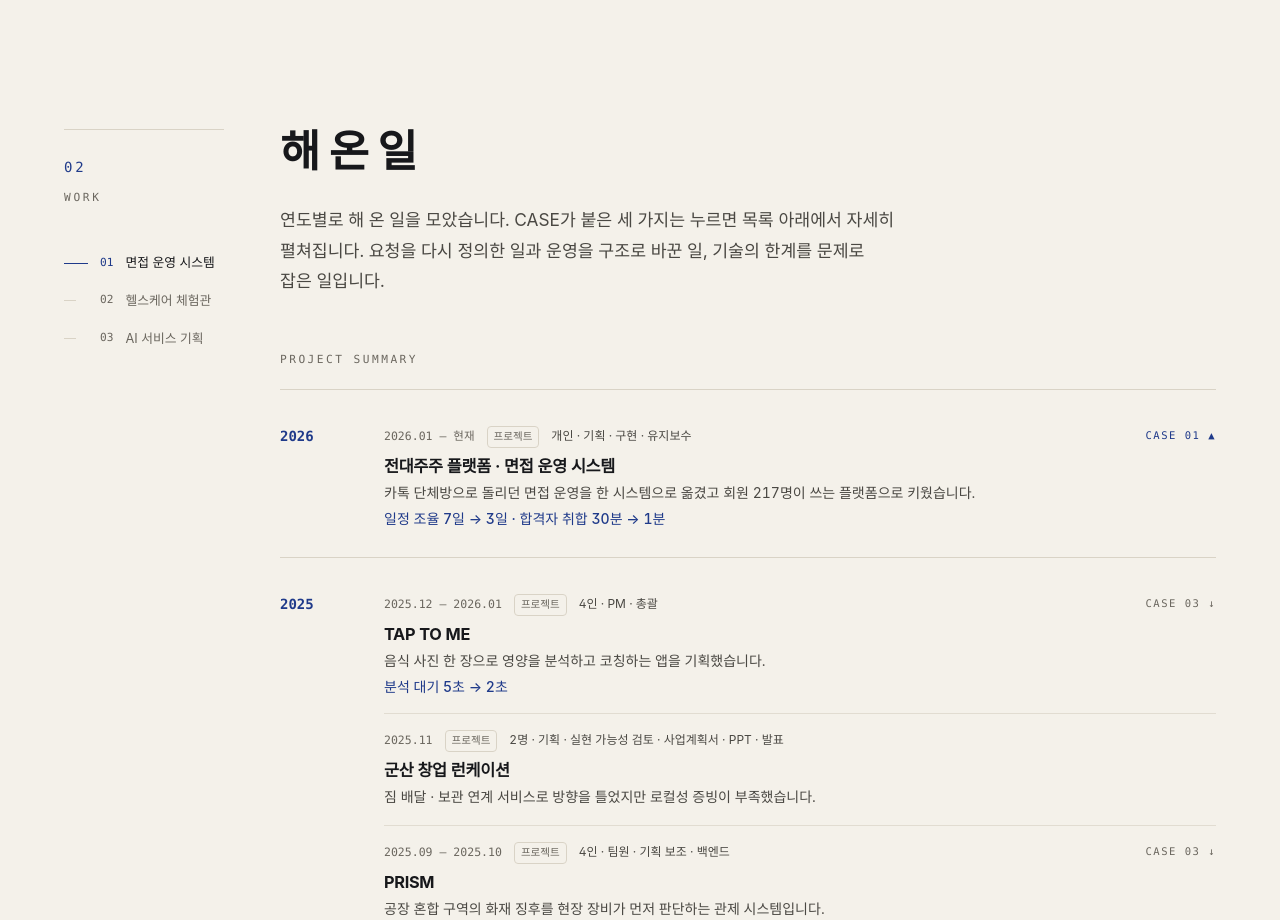
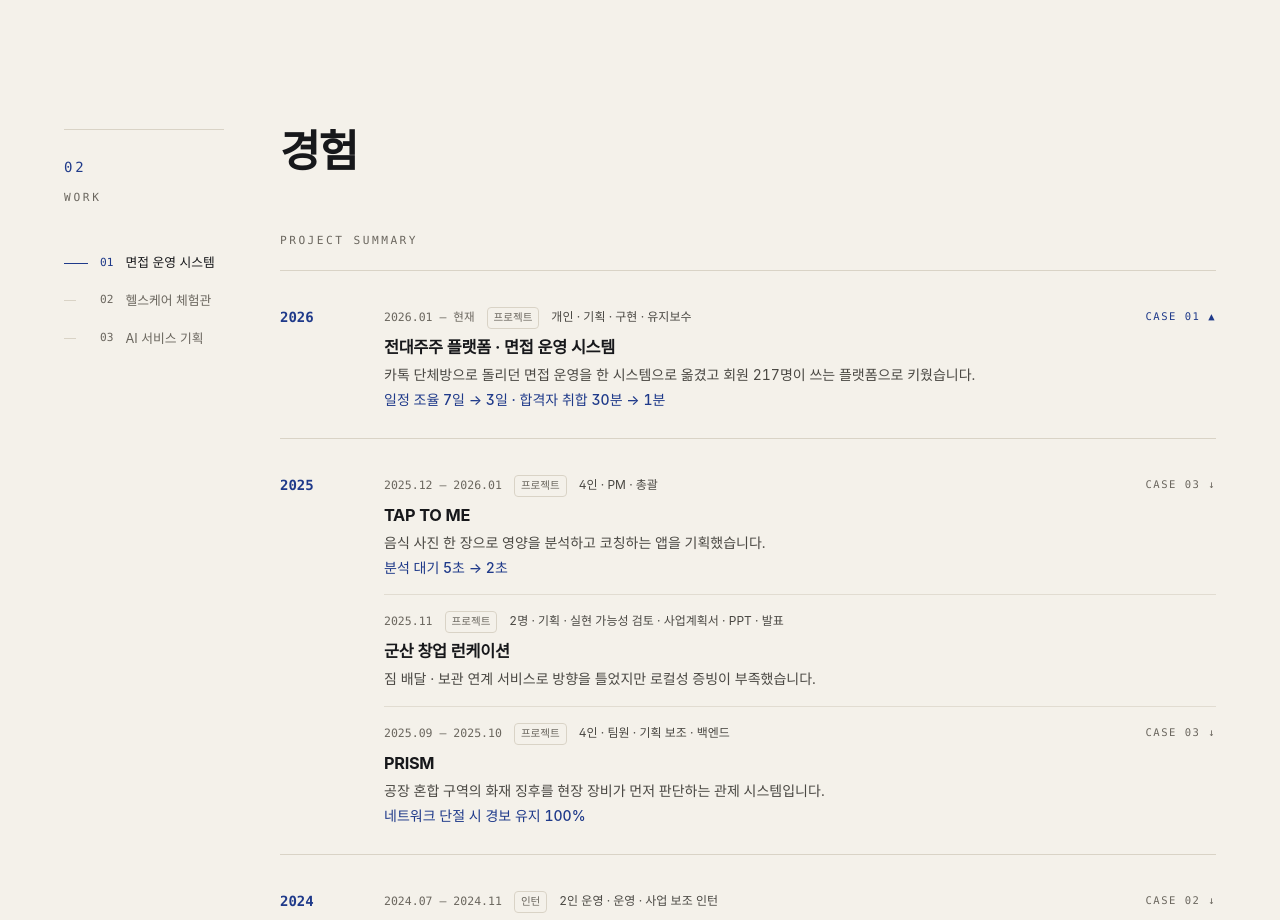
Before and after one commit to Paaaaang/paaaaang.github.io, a React (Vite) app: page / in a window 1280 px wide. Shown: the part 2120-3040 px from the top of the page. Built offline with nearby package versions, Linux system fonts and the light colour scheme; a web font is replaced by a local one.

Commit message:
Rename Work chapter to 경험 and drop its intro line
Co-Authored-By: Claude Opus 5.5 <noreply@anthropic.com>
Claude-Session: https://claude.ai/code/session_01KYAwfx9JAZwxViLuqWnhPd

```diff
--- a/src/content/profile.ts
+++ b/src/content/profile.ts
@@ -740,7 +740,7 @@ export const awards = [
 export const sections = [
   { id: 'hero', label: '처음', n: '', name: '처음' },
   { id: 'about', label: '01 About', n: '01', name: '소개' },
-  { id: 'work', label: '02 Work', n: '02', name: '해 온 일' },
+  { id: 'work', label: '02 Work', n: '02', name: '경험' },
   { id: 'method', label: '03 How I Work', n: '03', name: '일하는 순서' },
   { id: 'retro', label: '04 Retrospective', n: '04', name: '틀리고 나서 바꾼 것' },
   { id: 'toolkit', label: '05 Toolkit', n: '05', name: '다루는 것과 받은 것' },
--- a/src/sections/SelectedWork.tsx
+++ b/src/sections/SelectedWork.tsx
@@ -12,7 +12,7 @@ import { Diagram } from '../components/diagrams'
 import { scrollToSection } from '../hooks/useSmoothScroll'
 
 /**
- * 02 Work — 해 온 일.
+ * 02 Work — 경험.
  *
  * 연도별 목록(Project Summary) 하나로 전체를 보여 주고, CASE 가 붙은 세 줄은
  * 누르면 목록 맨 아래 한 칸에서 그 경험이 아코디언으로 열린다. 한 번에 하나만 연다.
@@ -52,8 +52,7 @@ export function SelectedWork() {
       id="work"
       index="02"
       label="Work"
-      title={['해 온 일']}
-      intro="연도별로 해 온 일을 모았습니다. CASE가 붙은 세 가지는 누르면 목록 아래에서 자세히 펼쳐집니다. 요청을 다시 정의한 일과 운영을 구조로 바꾼 일, 기술의 한계를 문제로 잡은 일입니다."
+      title={['경험']}
       accent={null}
       rail={<CaseRail openId={openId} />}
     >
```
Also changed, not shown: 1 other file (tests, documents, lock files or other folders).
